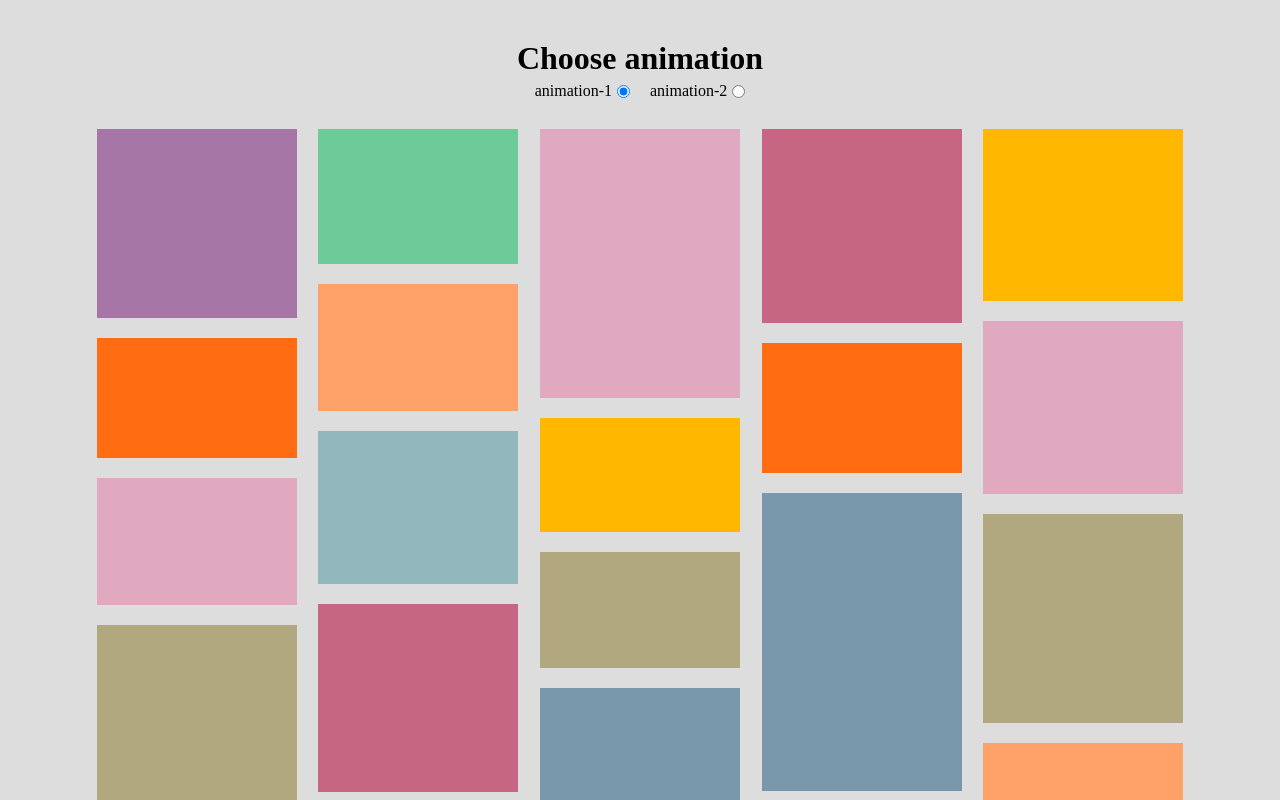
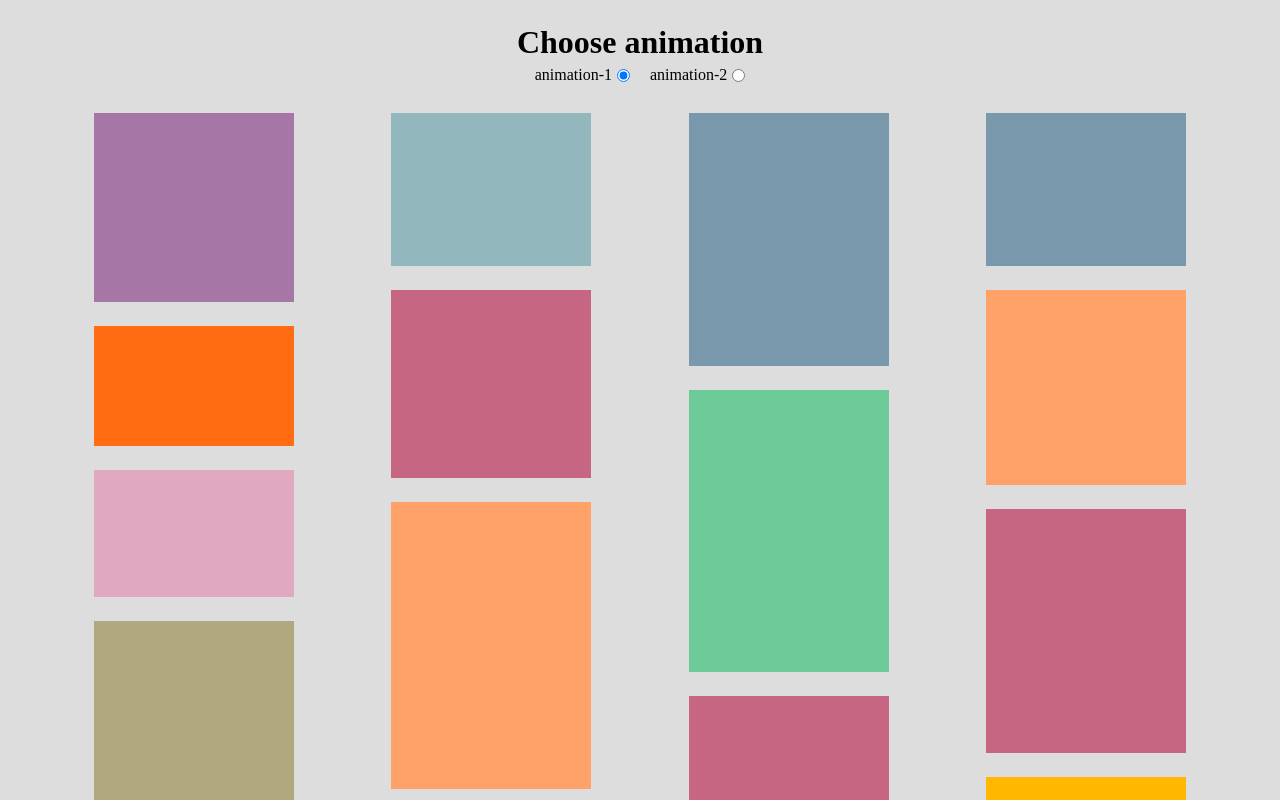
Before and after one commit to shehabnagy1998/upwork-project, a React (Create React App) app: page / in a window 1280 px wide. Shown: the top 800 px of the page. Built offline with nearby package versions, Linux system fonts and the light colour scheme.

Commit message:
Fixed column count

```diff
--- a/src/App.scss
+++ b/src/App.scss
@@ -10,13 +10,12 @@ body {
 
 .container {
     position: relative;
-    width: 85vw;
-    height: 90vh;
-    margin: 5vh auto 0;
 }
 
 .card-system {
     position: absolute;
+    width: 100%;
+    margin-top: 3vh;
 
     .animation {
         position: relative;
@@ -37,19 +36,20 @@ body {
     }
 
     .cards {
-        column-count: 6;
         column-width: 200px;
-        column-gap: 20px;
+        column-gap: 3vw;
+        margin: 0 auto;
+        width: 90%;
     }
 
     .one-card {
         display: block;
-        margin: 0 auto 20px;
+        margin: 0 auto 3vh;
         position: relative;
-        page-break-inside: avoid;
-        break-inside: avoid-column;
         transition: 1s all;
         z-index: 1;
+        // page-break-inside: avoid;
+        break-inside: avoid-column;
 
         &:last-of-type {
             margin-bottom: 0;
--- a/src/components/CardFullscreen.js
+++ b/src/components/CardFullscreen.js
@@ -11,7 +11,7 @@ class CardFullscreen extends Component {
             height: PropTypes.number,
             width: PropTypes.string,
         }),
-        active: PropTypes.string,
+        active: PropTypes.number,
         setActive: PropTypes.func
     }
 
--- a/src/components/OneCard.js
+++ b/src/components/OneCard.js
@@ -11,7 +11,7 @@ class Card extends Component {
             height: PropTypes.number,
             width: PropTypes.string,
         }),
-        active: PropTypes.string,
+        active: PropTypes.number,
         setActive: PropTypes.func
     }
 
```
